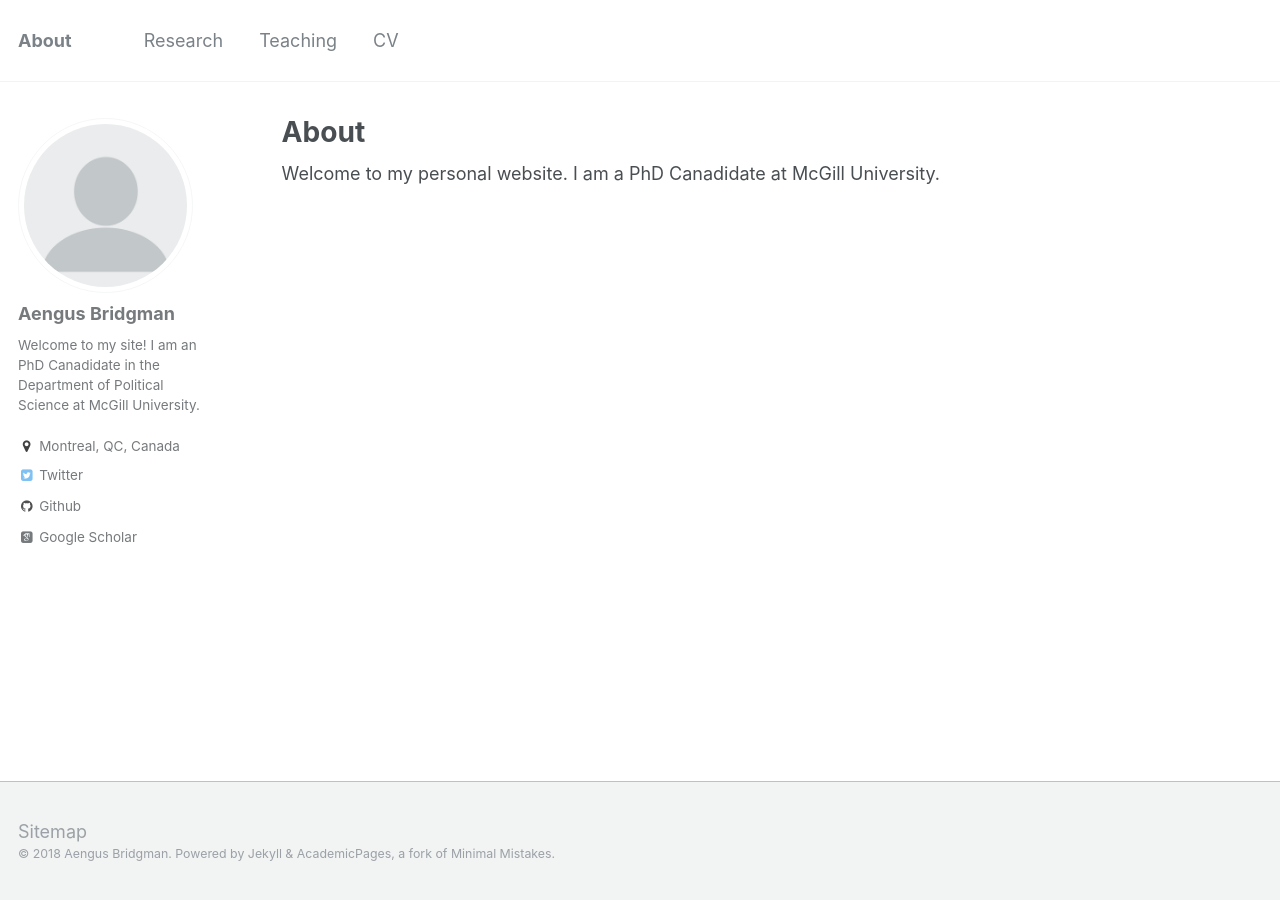
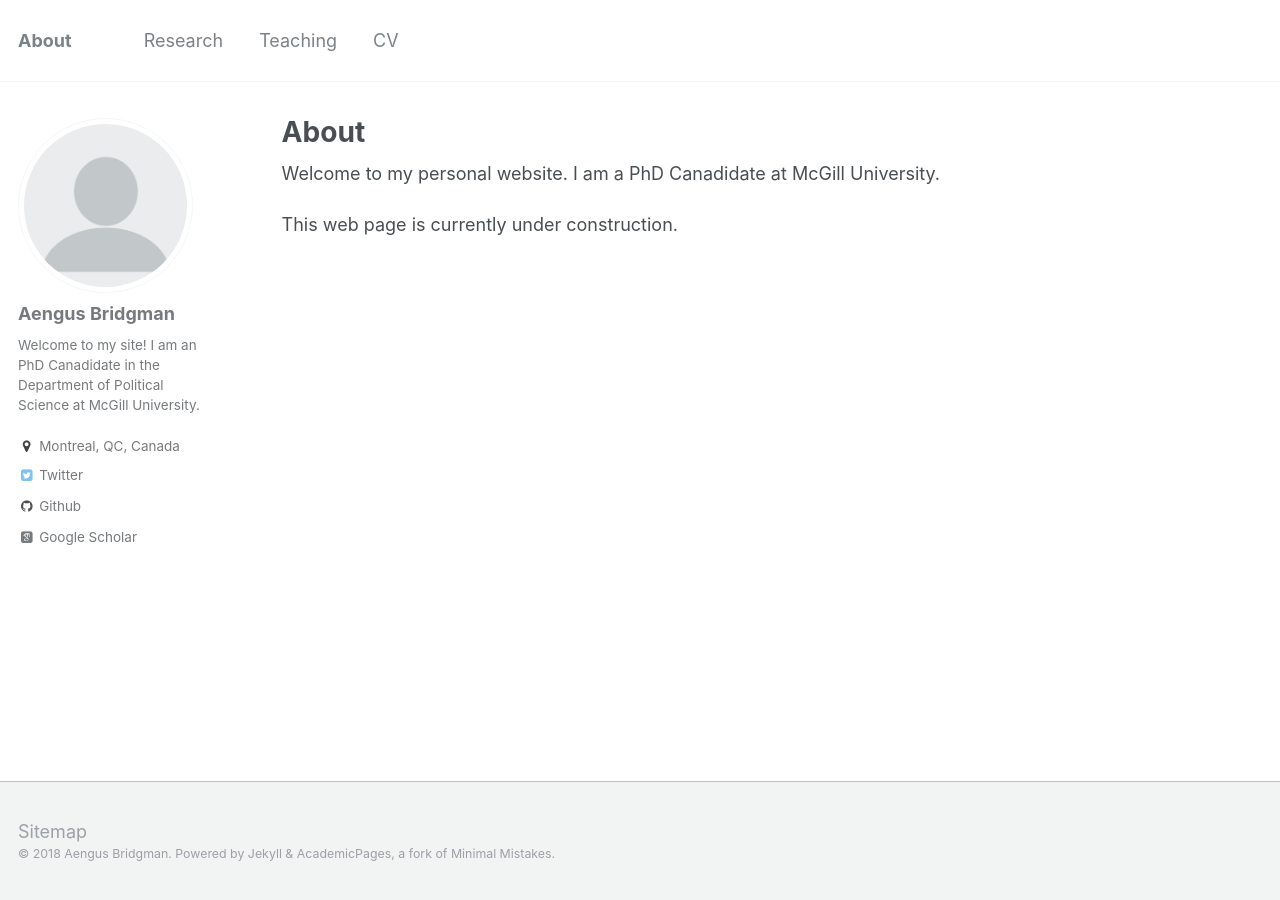
Before and after one commit to costinciobanu/costinciobanu.github.io, a Jekyll site: the page built from _pages/about.md, in a window 1280 px wide. Built offline with Jekyll 4.4.1, drawn with Linux system fonts in a browser that asks for light colours; some web fonts are replaced.

Commit message:
added under construction tag

```diff
--- a/_pages/about.md
+++ b/_pages/about.md
@@ -8,3 +8,5 @@ redirect_from:
 ---
 
 Welcome to my personal website. I am a PhD Canadidate at McGill University.
+
+This web page is currently under construction.
```
